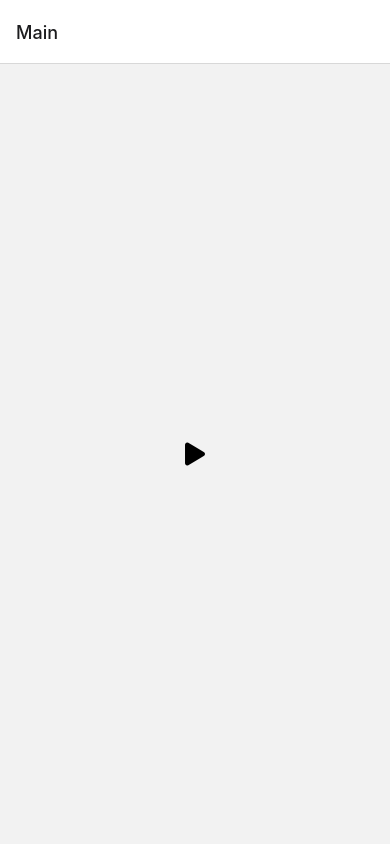
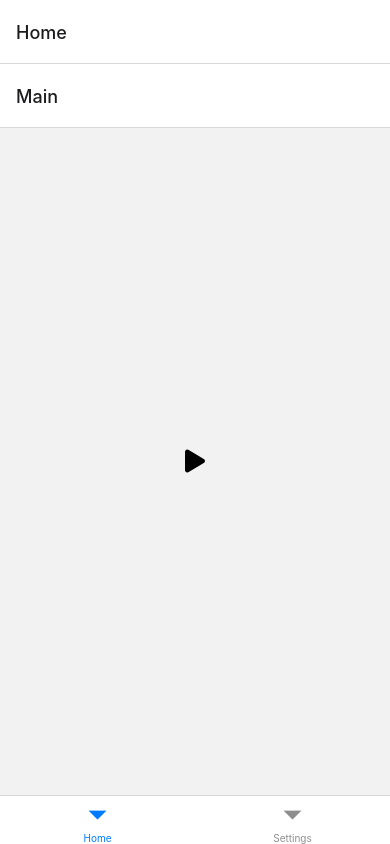
Before and after one commit to haeyoon706/hiking-tracker, a React Native app in the folder upper/: screen / in a window 390 px wide. Built offline with nearby package versions, Linux system fonts and the light colour scheme.

Commit message:
➕ bottom-tabs 라이브러리 추가 및 적용

```diff
--- a/upper/App.tsx
+++ b/upper/App.tsx
@@ -2,20 +2,32 @@
 import {SafeAreaView, StatusBar, StyleSheet} from 'react-native';
 import Hiking from './screens/Hiking';
 import Main from './screens/Main';
+import List from './screens/List';
 import {NavigationContainer} from '@react-navigation/native';
 import {createNativeStackNavigator} from '@react-navigation/native-stack';
+import {createBottomTabNavigator} from '@react-navigation/bottom-tabs';
 
 const Stack = createNativeStackNavigator();
+const Tab = createBottomTabNavigator();
+
+function Home() {
+  return (
+    <Stack.Navigator initialRouteName="Main">
+      <Stack.Screen name="Main" component={Main} />
+      <Stack.Screen name="Hiking" component={Hiking} />
+    </Stack.Navigator>
+  );
+}
 
 function App(): React.JSX.Element {
   return (
     <SafeAreaView style={styles.app}>
       <StatusBar />
       <NavigationContainer>
-        <Stack.Navigator initialRouteName="Main">
-          <Stack.Screen name="Main" component={Main} />
-          <Stack.Screen name="Hiking" component={Hiking} />
-        </Stack.Navigator>
+        <Tab.Navigator>
+          <Tab.Screen name="Home" component={Home} />
+          <Tab.Screen name="Settings" component={List} />
+        </Tab.Navigator>
       </NavigationContainer>
     </SafeAreaView>
   );
--- a/upper/package.json
+++ b/upper/package.json
@@ -10,6 +10,7 @@
     "test": "jest"
   },
   "dependencies": {
+    "@react-navigation/bottom-tabs": "^6.5.20",
     "@react-navigation/native": "^6.1.17",
     "@react-navigation/native-stack": "^6.9.26",
     "react": "18.2.0",
```
Also changed, not shown: 2 other files (tests, documents, lock files or other folders).
